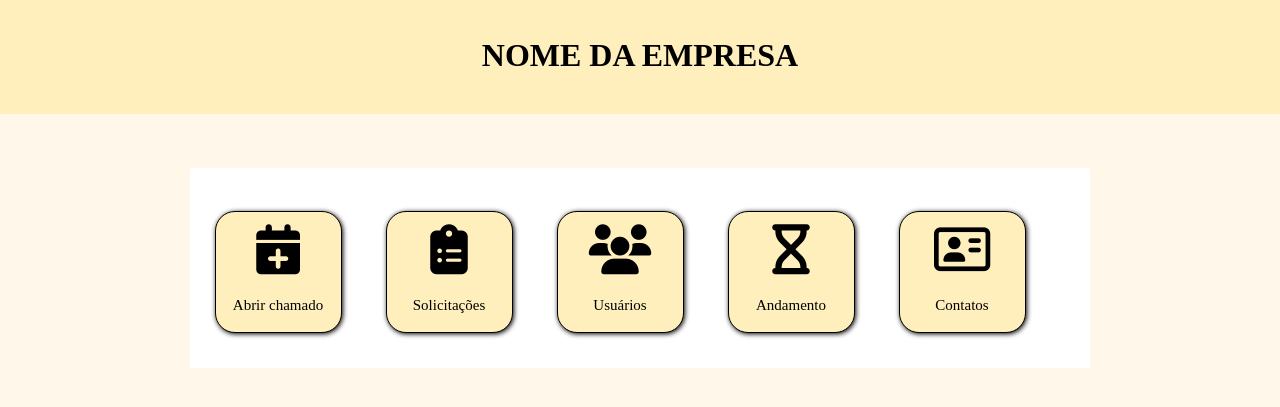
After one commit to Igor-S-Souza/Trabalho-Final-1, a PHP site: page /ADM/menu.php in a window 1280 px wide. The commit adds this page. Shown: the top 407 px of the page. Run offline with PHP 8.4, Linux system fonts and the light colour scheme; the visitor is signed in with stand-in values (Sample User, id 1); some libraries are stand-ins or nearby versions.

Commit message:
alterações importantes
Agora só é possivel acessar o site se estiver logado

```diff
--- a/ADM/alterar_senha.php
+++ b/ADM/alterar_senha.php
@@ -1,4 +1,6 @@
 <?php
+include ("../DADOS_USUARIO/dados_de_usuario.php");
+
 $id = $_GET['id'];
  ?>
 <!DOCTYPE html>
--- a/ADM/editar_senha_usuario.php
+++ b/ADM/editar_senha_usuario.php
@@ -1,4 +1,7 @@
 <?php
+
+include ("../DADOS_USUARIO/dados_de_usuario.php");
+
 $id = $_GET['id'];
  ?>
 <!DOCTYPE html>
--- a/ADM/editar_usuario.php
+++ b/ADM/editar_usuario.php
@@ -1,4 +1,7 @@
 <?php
+
+include ("../DADOS_USUARIO/dados_de_usuario.php");
+
 include('../BANCO/conexao.php');
 
 $id = $_GET['id'];
--- /dev/null
+++ b/ADM/menu.php
@@ -0,0 +1,38 @@
+<?php
+include ("../DADOS_USUARIO/dados_de_usuario.php");
+ ?>
+<!DOCTYPE html>
+<html>
+<head>
+    <meta charset="utf-8">
+    <link rel="stylesheet" type="text/css" href="../CSS/estilo.css">
+    <script src="https://kit.fontawesome.com/875bd3d356.js" crossorigin="anonymous"></script>
+    <title>Menu Inicial</title>
+</head>
+<body class="corpo">
+    <center>
+      <div class="div_nome_empresa">
+        <br>
+        <h1> NOME DA EMPRESA </h1>
+        <br>
+      </div>
+    </center>
+    <center>
+      <br>
+      <br>
+      <br>
+      <div class="div_menu_maior">
+      <table>
+      <tr>
+          <td><div class="div_menu"><a href="solicitacao.php"><div class="div_icone"><i class="fa-solid fa-calendar-plus"></i></div></a><div class="letra_div"><br>Abrir chamado</div></div></td>
+          <td><div class="div_menu"><a href=""><div class="div_icone"><i class="fa-solid fa-clipboard-list"></i></div></a><div class="letra_div"><br>Solicitações</div></div></td>
+          <td><div class="div_menu"><a href="usuario_setor.php"><div class="div_icone"><i class="fa-solid fa-users"></i></div></a><div class="letra_div"><br>Usuários</div></div></td>
+          <td><div class="div_menu"><a href="andamento.php"><div class="div_icone"><i class="fa-solid fa-hourglass"></i></div></a><div class="letra_div"><br>Andamento</div></div></td>
+          <td><div class="div_menu"><a href="contatos.php"><div class="div_icone"><i class="fa-regular fa-address-card"></i></div></a><div class="letra_div"><br>Contatos</div></div></td>
+      </tr>
+    </center>
+    </table>
+    </div>
+
+</body>
+</html>
--- a/ADM/solicitacao.php
+++ b/ADM/solicitacao.php
@@ -1,3 +1,6 @@
+<?php
+include ("../DADOS_USUARIO/dados_de_usuario.php");
+ ?>
 <!DOCTYPE html>
 <html class="fonte">
 <head>
@@ -20,8 +23,6 @@
   <form  method="POST" action="cadastrando_chamado.php">
      <br>
      <h4>SOLICITAÇÃO</h4>
-      <br><label class="label"><strong> Nome do Solicitante:</strong></label>
-      <br><input class="input" type="text" name="nome" placeholder=" seu nome"/><br><br>
     	<br><label class="label"><strong>   Motivo do Chamado:</strong></label>
       <br><textarea id="area"  type="text"  name="solicitacao" placeholder="  informe o que você deseja"></textarea> <br>
       <br><input type="submit" class="submit"  value="SOLICITAR"/>
--- a/ADM/usuario_setor.php
+++ b/ADM/usuario_setor.php
@@ -1,3 +1,6 @@
+<?php
+include ("../DADOS_USUARIO/dados_de_usuario.php");
+ ?>
 <!DOCTYPE html>
 <html>
 <head>
--- a/CSS/estilo.css
+++ b/CSS/estilo.css
@@ -56,11 +56,38 @@
   position:relative;
   width:200px;
   height:130px;
-	border-radius: 16px;
-	margin-right: 11px;
+  border-radius: 16px;
+  margin-right: 11px;
   font-family: sans-serif;
 
 }
 #h1 {
-	font-family: sans-serif;
+  font-family: sans-serif;
 }
+.div_menu{
+	text-align: center;
+	font-size: 50px;
+	margin-right: 40px;
+	margin-top: 40px;
+	background-color: #ffefbd;
+	width: 125px;
+	height: 120px;
+	border: 1px solid;
+	border-radius: 20px;
+	box-shadow: 1px 1px 5px black;
+}
+.div_menu_maior{
+	width: 900px;
+	height: 200px;
+	background-color: white;
+}
+.letra_div{
+	margin-bottom: 10px;
+	font-size: 15px;
+}
+.div_icone{
+	margin-top: 10px;
+}
+a{
+	color: inherit;
+}
--- a/verificando_usuario.php
+++ b/verificando_usuario.php
@@ -38,7 +38,7 @@ session_start();
 							//Direcionando o usuário para a área de seu setor
                         	if ($setor == "ADM") {
                         		$_SESSION['msg_de_bem_vindo'] = "<p class=''>Olá, $nome</p>";
-                        		header("Location: ADM/usuario_setor.php");
+                        		header("Location: ADM/menu.php");
                         	}
 
                         	//Direcionando o usuário para a área de seu setor
```
Also changed, not shown: ADM/andamento.php (+10 -6 lines), ADM/contatos.php (added, +55 -0 lines), DADOS_USUARIO/dados_de_usuario.php (renamed from DADOS USUARIO/dados_de_usuario.php), DADOS_USUARIO/index.php (renamed from DADOS USUARIO/index.php).
